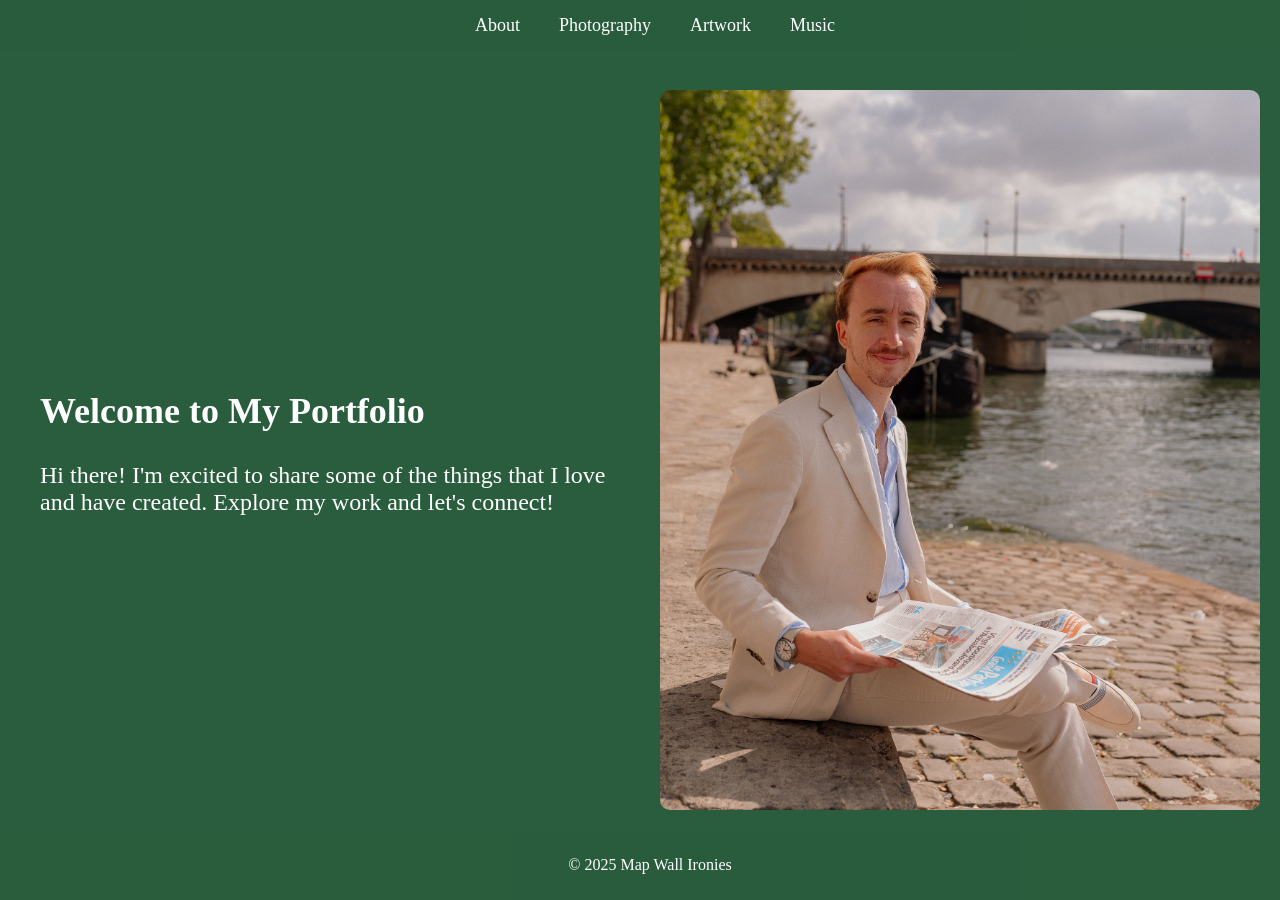
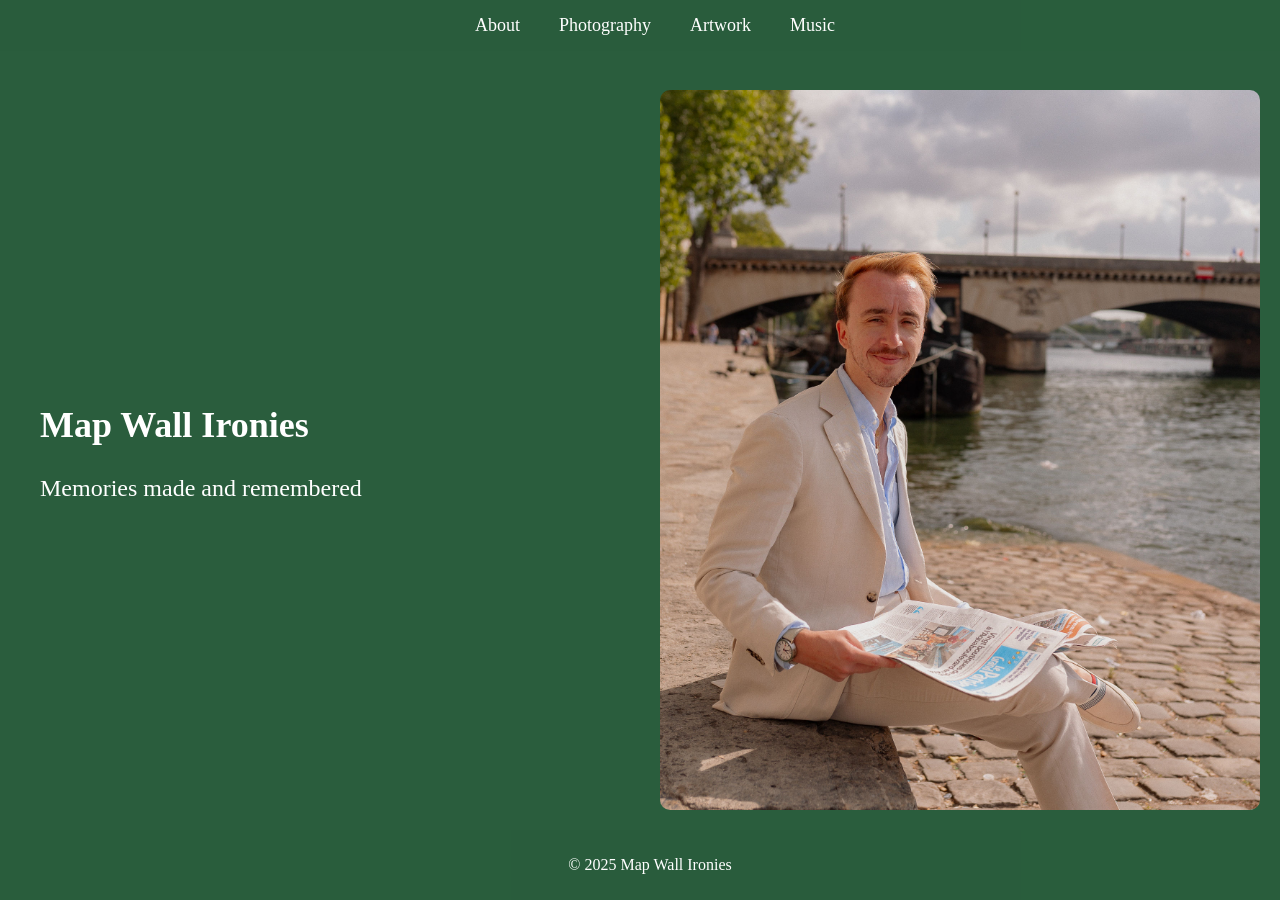
Before and after one commit to mapwallironies/mapwallironies.github.io, a Jekyll site: the page built from index.md, in a window 1280 px wide. Built offline with Jekyll 4.4.1, drawn with Linux system fonts in a browser that asks for light colours.

Commit message:
Update index.md

```diff
--- a/index.md
+++ b/index.md
@@ -14,8 +14,8 @@ title: "Portfolio"
 
 <section class="hero">
   <div class="hero-text">
-    <h1>Welcome to My Portfolio</h1>
-    <p>Hi there! I'm excited to share some of the things that I love and have created. Explore my work and let's connect!</p>
+    <h1>Map Wall Ironies</h1>
+    <p>Memories made and remembered</p>
   </div>
   <div class="hero-image"></div>
 </section>
```
